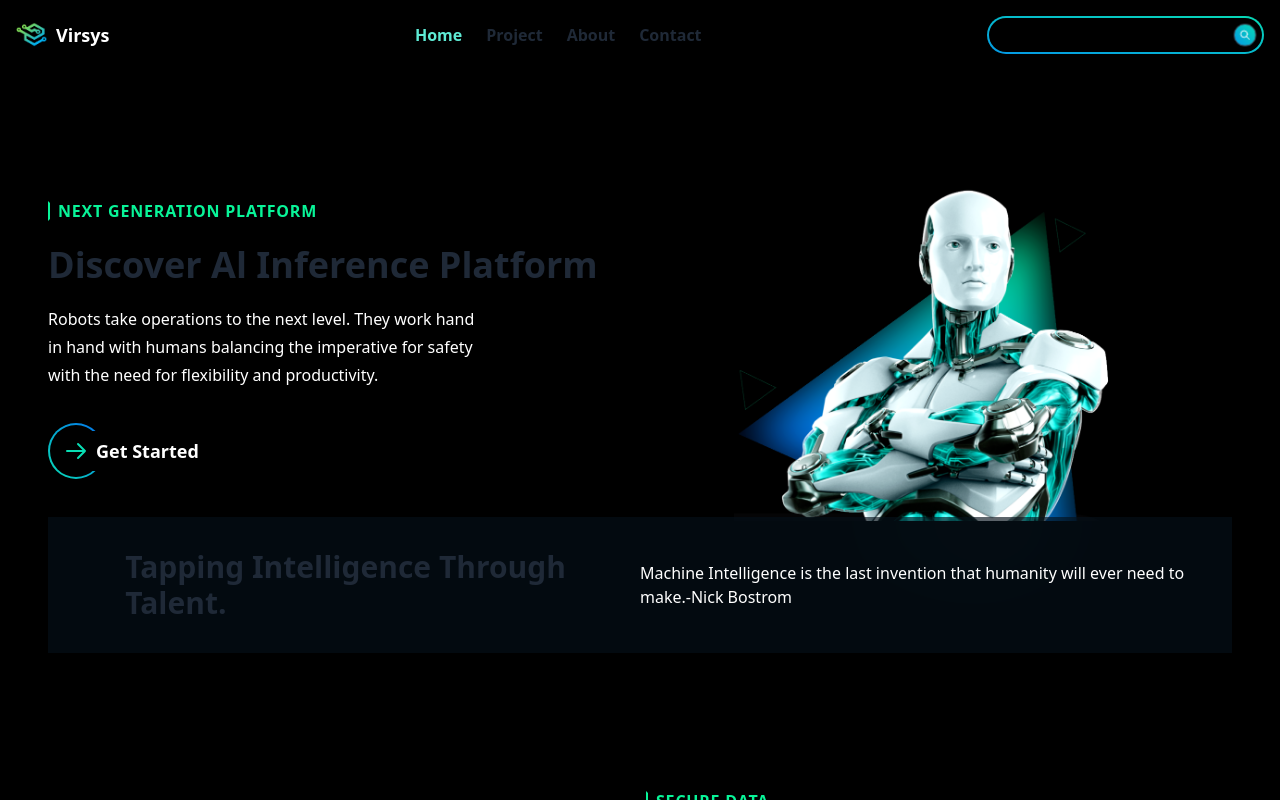
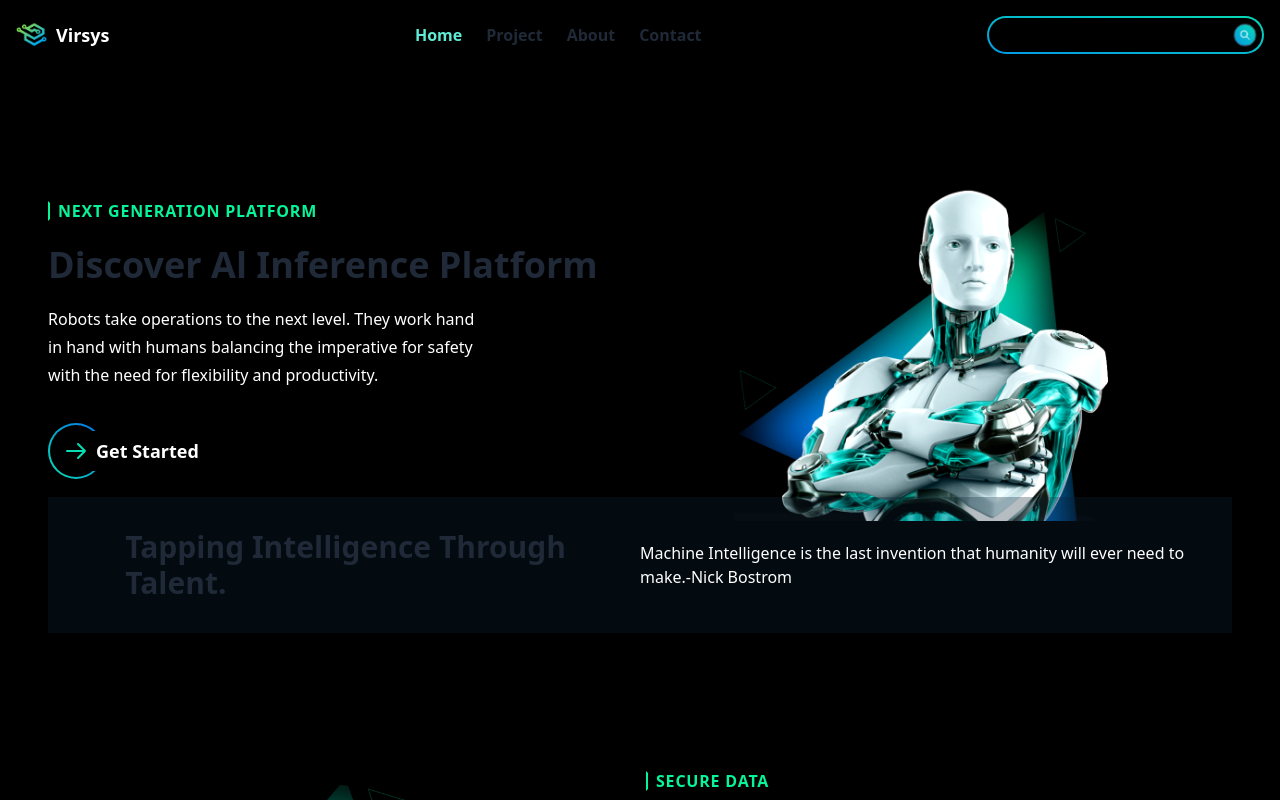
Before and after one commit to VirsysX/landingpage, a Next.js app: page / in a window 1280 px wide. Built offline with nearby package versions, Linux system fonts and the light colour scheme.

Commit message:
my 2nd edit

```diff
--- a/package.json
+++ b/package.json
@@ -15,7 +15,8 @@
     "next": "12.1.0",
     "react": "17.0.2",
     "react-dom": "17.0.2",
-    "react-icons": "^4.3.1"
+    "react-icons": "^4.3.1",
+    "react-reveal": "^1.2.2"
   },
   "devDependencies": {
     "@tailwindcss/aspect-ratio": "^0.4.0",
--- a/pages/index.js
+++ b/pages/index.js
@@ -3,6 +3,8 @@
 import styles from "../styles/Home.module.css";
 import { content } from "../assets/content copy";
 import { Fragment } from "react/cjs/react.production.min";
+import Fade from 'react-reveal/Fade';
+
 import {
   SearchIcon,
   ArrowRightIcon,
@@ -45,6 +47,7 @@
 
   if (isActive) {
       props.className += classac;
+      //demo
   }
 
   return (
@@ -174,6 +177,7 @@
 
 const Card = ({ content, cls }) => {
   return (
+    <Fade right>
     <div className={`${cls}`}>
       <div className={` col center space-y-3`}>
         <div className="w-24 h-20 overflow-hidden hover:scale-125 transition-all cursor-pointer row center">
@@ -182,7 +186,7 @@
         <h1 className="text-lg text-center text-[#08f89f]">{content.h1}</h1>
         <p className="text-sm md:text-base text-center">{content.p}</p>
       </div>
-    </div>
+    </div></Fade>
   );
 };
 
@@ -234,6 +238,7 @@
       {e.type == "block" ? (
         <Fragment>
           {e.content.center && (
+            <Fade top>
             <div className="col center space-y-3 my-10">
               {e.content.center.subject_p && (
                 <Subject txt={e.content.center.subject_p} p={true} />
@@ -241,14 +246,15 @@
               {e.content.center.h1 && (
                 <H1 txt={e.content.center.h1} cls="text-center" />
               )}
-            </div>
+            </div></Fade>
           )}{" "}
         </Fragment>
       ) : (
         ""
       )}
-      {e.type == "cta" ? <CTA data={e} /> : ""}
+      {e.type == "cta" ? <Fade right><CTA data={e} /></Fade>  : ""}
       {e.type == "cards" ? (
+
         <div className="grid grid-cols-2 md:grid-cols-4 gap-3 my-14 gap-y-10">
           {e.cards.map((card, ins) => (
             <Card content={card} key={ins} cls="col-span-1" />
@@ -258,9 +264,11 @@
         ""
       )}
       {e.type == "grid" ? (
+
         <div className="col center md:-space-y-5 -space-y-12 my-14 w-full h-full">
           <div className="grid  grid-cols-1 md:grid-cols-2 gap-3 my-2 gap-y-10 min-h-[120vh] md:min-h-full">
             {e.left && (
+              <Fade left>
               <div
                 className={`col-span-2 md:col-span-1 order-1 col  md:space-y-5 space-y-3 justify-center  ${
                   e.left.img ? "items-center " : "items-start"
@@ -292,9 +300,10 @@
                     <Image src={e.left.img[0]} alt="ll" />
                   </div>
                 )}
-              </div>
+              </div></Fade>
             )}
             {e.right && (
+              <Fade right>
               <div
                 className={`col-span-2 md:col-span-1  col space-y-2 justify-center md:order-1  ${
                   e.right.h1 ? "" : "order-1"
@@ -329,10 +338,10 @@
                     <Image src={e.right.img[0]} alt="ll" />
                   </div>
                 )}
-              </div>
+              </div></Fade>
             )}
           </div>
-          {e.cta ? <CTA data={e.cta} /> : ""}
+          {e.cta ? <Fade right> <CTA data={e.cta} /></Fade> : ""}
         </div>
       ) : (
         ""
```
Also changed, not shown: 1 other file (tests, documents, lock files or other folders).
